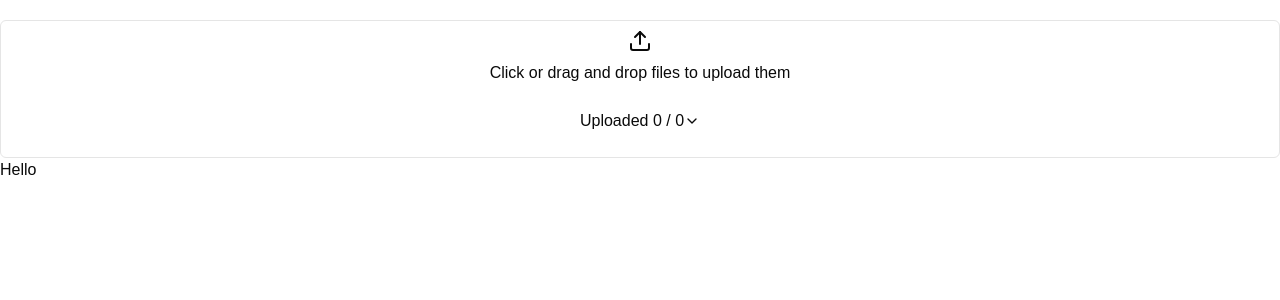
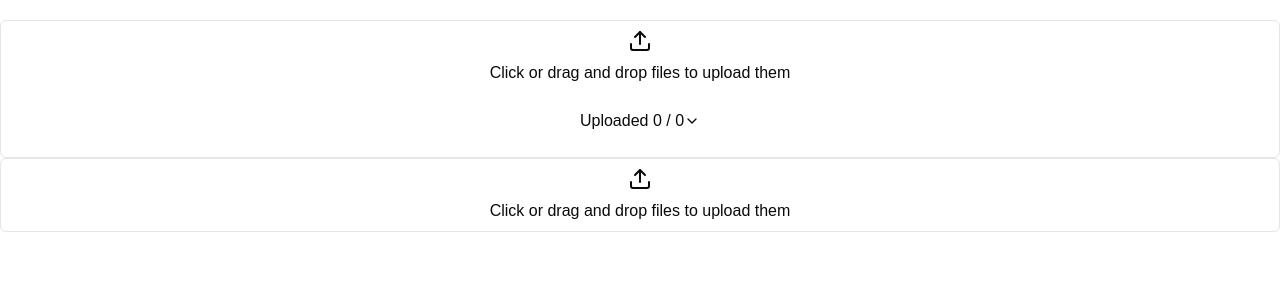
Before and after one commit to janglad/shadcn-dropzone, a Next.js app: page / in a window 1280 px wide. Shown: the top 300 px of the page. Built offline with nearby package versions, Linux system fonts and the light colour scheme.

Commit message:
add dropzone area

```diff
--- a/app/page.tsx
+++ b/app/page.tsx
@@ -1,7 +1,8 @@
 "use client";
 
-import { Dropzone } from "@/components/dropzone";
+import { Dropzone, DropZoneArea } from "@/components/dropzone";
 import { LabeledDropzone } from "@/components/labeled-dropzone/labeled-dropzone";
+import { Upload } from "lucide-react";
 import { errAsync, okAsync } from "neverthrow";
 
 export default function Home() {
@@ -21,7 +22,10 @@ export default function Home() {
           return okAsync("");
         }}
       >
-        <div>Hello</div>
+        <DropZoneArea className="flex flex-col items-center gap-2">
+          <Upload />
+          <p>Click or drag and drop files to upload them</p>
+        </DropZoneArea>
       </Dropzone>
     </div>
   );
--- a/components/dropzone.tsx
+++ b/components/dropzone.tsx
@@ -1,5 +1,6 @@
+import { cn } from "@/lib/utils";
 import { ResultAsync } from "neverthrow";
-import { createContext, useContext, useReducer, useState } from "react";
+import { createContext, useContext, useId, useReducer, useState } from "react";
 import { Accept, FileRejection, useDropzone } from "react-dropzone";
 
 const roundUpTo = (num: number, decimals: number) => {
@@ -16,10 +17,7 @@ export type FileStatus<TUploadRes, TUploadError> = {
   | { status: "error"; result?: undefined; error: TUploadError }
 );
 
-const fileStatusReducer = <
-  TUploadRes,
-  TUploadError extends string | undefined | void
->(
+const fileStatusReducer = <TUploadRes, TUploadError extends string | undefined>(
   state: FileStatus<TUploadRes, TUploadError>[],
   action:
     | {
@@ -139,18 +137,26 @@ interface UseOurDropzoneReturn<
   TUploadRes,
   TUploadError extends string | undefined
 > {
-  dropzone: ReturnType<typeof useDropzone>;
+  getRootProps: ReturnType<typeof useDropzone>["getRootProps"];
+  getInputProps: ReturnType<typeof useDropzone>["getInputProps"];
   onRemoveFile: (id: string) => Promise<void>;
   fileStatuses: FileStatus<TUploadRes, TUploadError>[];
   isInvalid: boolean;
+  isDragActive: boolean;
   fileErrors: TUploadError[];
   rootError: string | undefined;
+  inputId: string;
+  messageId: string;
 }
 
 export function useOurDropZone<
   TUploadRes,
   TUploadError extends string | undefined
->(props: UseOurDropzoneProps<TUploadRes, TUploadError>) {
+>(
+  props: UseOurDropzoneProps<TUploadRes, TUploadError>
+): UseOurDropzoneReturn<TUploadRes, TUploadError> {
+  const inputId = useId();
+  const messageId = useId();
   const [rootError, setRootError] = useState<string | undefined>(undefined);
   const [fileStatuses, dispatch] = useReducer(fileStatusReducer, []);
 
@@ -218,23 +224,31 @@ export function useOurDropZone<
   });
 
   return {
-    dropzone,
+    getRootProps: dropzone.getRootProps,
+    getInputProps: dropzone.getInputProps,
+    inputId,
+    messageId,
     onRemoveFile,
-    fileStatuses,
+    fileStatuses: fileStatuses as FileStatus<TUploadRes, TUploadError>[],
     isInvalid,
-    fileErrors,
+    fileErrors: fileErrors as TUploadError[],
     rootError,
+    isDragActive: dropzone.isDragActive,
   };
 }
 
 // eslint-disable-next-line @typescript-eslint/no-explicit-any
 const DropZoneContext = createContext<UseOurDropzoneReturn<any, any>>({
-  dropzone: {} as ReturnType<typeof useDropzone>,
+  getRootProps: () => ({} as never),
+  getInputProps: () => ({} as never),
   onRemoveFile: async () => {},
   fileStatuses: [],
   isInvalid: false,
+  isDragActive: false,
   fileErrors: [],
   rootError: undefined,
+  inputId: "",
+  messageId: "",
 });
 
 const useOurDropzoneContext = <
@@ -246,19 +260,6 @@ const useOurDropzoneContext = <
     TUploadError
   >;
 };
-
-function DropZoneProvider<TUploadRes, TUploadError extends string | undefined>(
-  props: UseOurDropzoneProps<TUploadRes, TUploadError> & {
-    children: React.ReactNode;
-  }
-) {
-  const dropZone = useOurDropZone(props);
-  return (
-    <DropZoneContext.Provider value={dropZone}>
-      {props.children}
-    </DropZoneContext.Provider>
-  );
-}
 
 export function Dropzone<TUploadRes, TUploadError extends string | undefined>(
   props: UseOurDropzoneProps<TUploadRes, TUploadError> & {
@@ -273,3 +274,38 @@ export function Dropzone<TUploadRes, TUploadError extends string | undefined>(
     </DropZoneContext.Provider>
   );
 }
+
+interface DropZoneAreaProps {
+  children: React.ReactNode;
+  className?: string;
+}
+
+export function DropZoneArea(props: DropZoneAreaProps) {
+  const context = useOurDropzoneContext();
+
+  if (!context) {
+    throw new Error("DropzoneArea must be used within a Dropzone");
+  }
+
+  return (
+    <div
+      {...context.getRootProps()}
+      className={cn(
+        "flex items-center justify-center rounded-md border border-input bg-background px-4 py-2 ring-offset-background hover:cursor-pointer focus-visible:outline-none focus-visible:ring-2 focus-visible:ring-ring focus-visible:ring-offset-2",
+        context.isDragActive && "animate-pulse bg-black/5",
+        context.isInvalid && "border-destructive",
+        props.className
+      )}
+    >
+      <input
+        {...context.getInputProps()}
+        className="sr-only !block"
+        tabIndex={0}
+        id={context.inputId}
+        aria-describedby={context.isInvalid ? context.messageId : undefined}
+        aria-invalid={context.isInvalid}
+      />
+      {props.children}
+    </div>
+  );
+}
```
